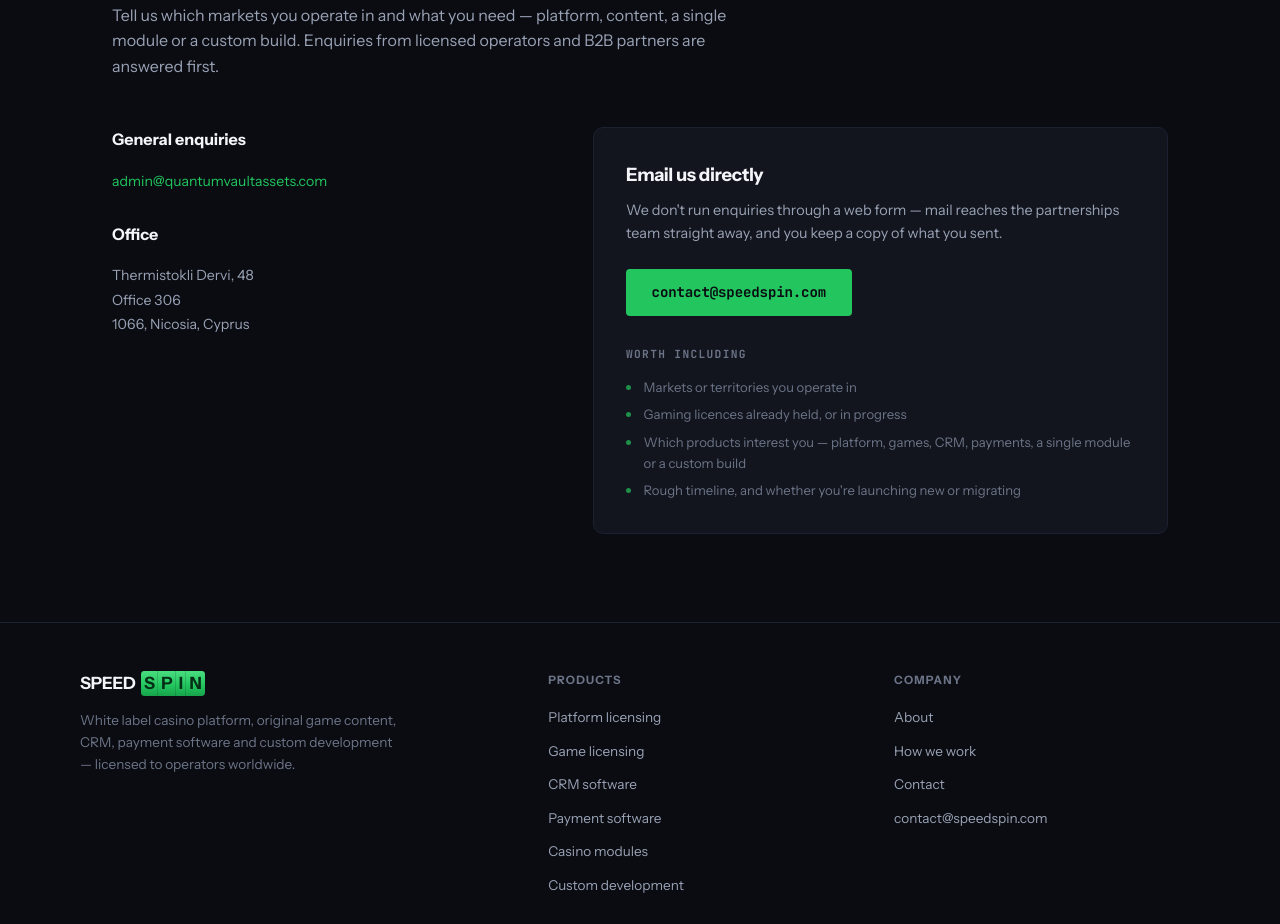
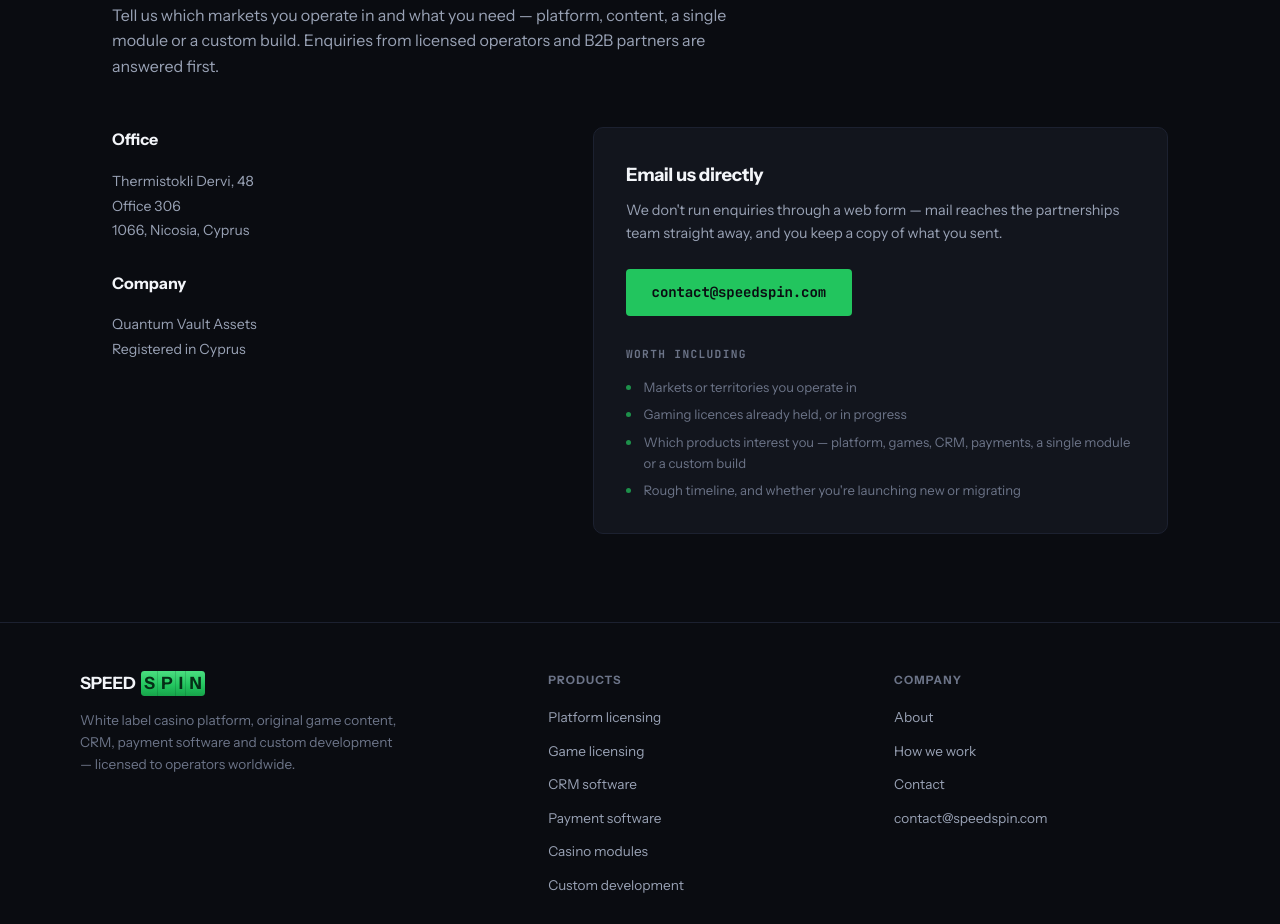
Before and after one commit to BorisSaid42/quantumwebsite, a website: page public/index.html in a window 1280 px wide. Shown: the part 7136-8060 px from the top of the page. Drawn offline with Linux system fonts and the light colour scheme.

Commit message:
Move contact to speedspin.com and drop old-domain redirects

```diff
--- a/public/index.html
+++ b/public/index.html
@@ -1196,15 +1196,18 @@
         <div class="contact-grid">
             <div class="contact-info">
                 <div class="contact-block">
-                    <h3>General enquiries</h3>
-                    <p><a href="mailto:admin@quantumvaultassets.com">admin@quantumvaultassets.com</a></p>
-                </div>
-                <div class="contact-block">
                     <h3>Office</h3>
                     <p>
                         Thermistokli Dervi, 48<br>
                         Office 306<br>
                         1066, Nicosia, Cyprus
+                    </p>
+                </div>
+                <div class="contact-block">
+                    <h3>Company</h3>
+                    <p>
+                        Quantum Vault Assets<br>
+                        Registered in Cyprus
                     </p>
                 </div>
             </div>
```
Also changed, not shown: server.js (+7 -12 lines).
